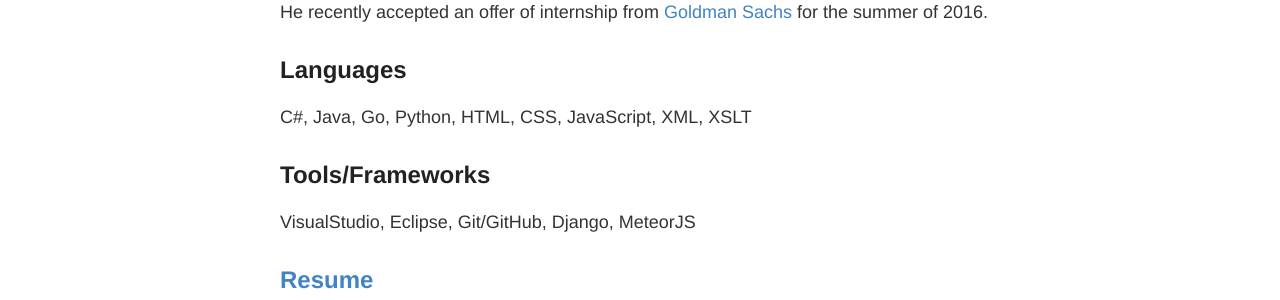
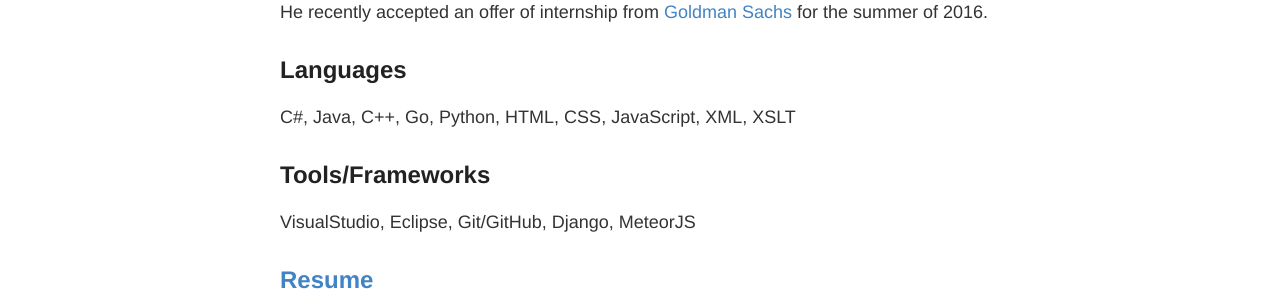
Before and after one commit to joshcally/cpuofu.github.io, a Jekyll site: the page built from bios/Elijah.md, in a window 1280 px wide. Shown: the part 890-1190 px from the top of the page. Built offline with Jekyll 4.4.1, drawn with Linux system fonts in a browser that asks for light colours; Markdown is read by kramdown in place of the engine named in the settings.

Commit message:
I now know a whole new language!!!!!!!!!!!!!!!!!!!!!!!!!!!!!!!!!

```diff
--- a/bios/Elijah.md
+++ b/bios/Elijah.md
@@ -11,7 +11,7 @@ Elijah is a Computer Science student at the University of Utah. A junior in the
 He recently accepted an offer of internship from [Goldman Sachs](http://www.goldmansachs.com/what-we-do/engineering/index.html) for the summer of 2016.
 
 ##Languages
-C#, Java, Go, Python, HTML, CSS, JavaScript, XML, XSLT
+C#, Java, C++, Go, Python, HTML, CSS, JavaScript, XML, XSLT
 ##Tools/Frameworks
 VisualStudio, Eclipse, Git/GitHub, Django, MeteorJS
 
```
